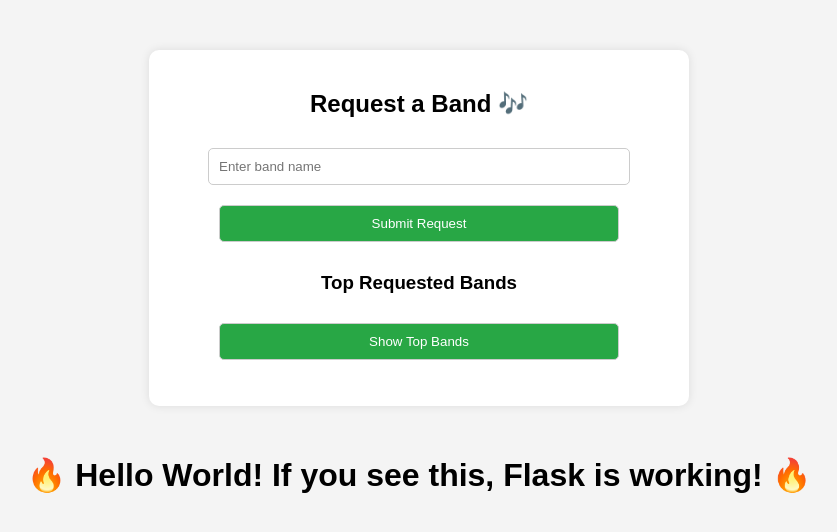
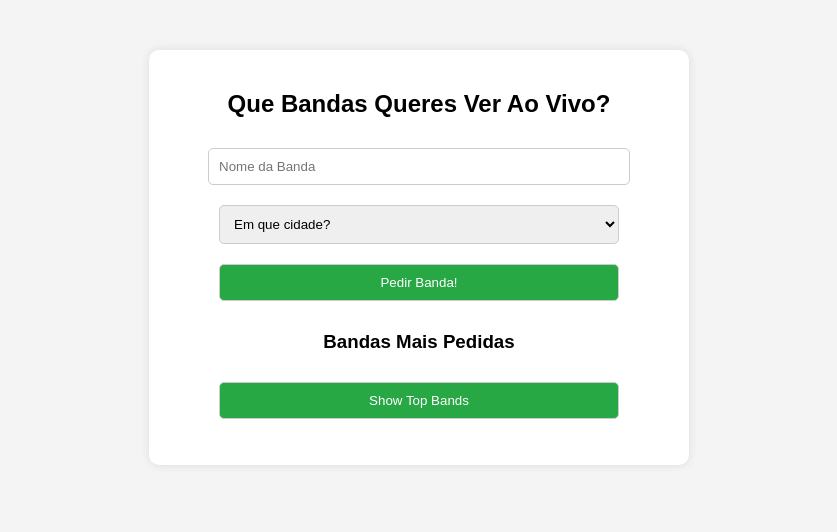
Before and after one commit to joaodessa/band-request-bot, a Flask app: template templates/index.html in a window 1280 px wide. Shown: the top 532 px of the page, without its empty margins (221-1058 px from the left). Run offline with Flask 3, Linux system fonts and the light colour scheme; the template is opened without the code that fills it, so the values that code supplies are empty.

Commit message:
Added city dropdown for band requests

```diff
--- a/app.py
+++ b/app.py
@@ -9,8 +9,7 @@ app = Flask(__name__)
 
 @app.route('/')
 def home():
-    print("🔥 Serving index.html!")  # Debugging print
-    return render_template('index.html')
+    return "<h1>Hello from Flask! 🚀</h1>"
 
 def authenticate_google_sheets():
     # Define the scope
@@ -27,12 +26,13 @@ def authenticate_google_sheets():
 
     return client
 
-def add_band_request(band_name, user_name="Anonymous"):
+def add_band_request(band_name, city, user_name="Anonymous"):
     client = authenticate_google_sheets()
-    sheet = client.open("Band Requests").sheet1  # Open the first sheet in the document
-    sheet.append_row([band_name, user_name])
+    sheet = client.open("Band Requests").sheet1
+    sheet.append_row([band_name, city, user_name])
 
-    return f"Added request for: {band_name}"
+    return f"Added request for: {band_name} in {city}"
+
 
 def get_most_requested_bands():
     client = authenticate_google_sheets()
@@ -56,13 +56,15 @@ def get_most_requested_bands():
 def handle_band_request():
     data = request.json
     band_name = data.get("band_name")
+    city = data.get("city")
     user_name = data.get("user_name", "Anonymous")
 
-    if not band_name:
-        return jsonify({"error": "Band name is required"}), 400
+    if not band_name or not city:
+        return jsonify({"error": "Band name and city are required"}), 400
 
-    response = add_band_request(band_name, user_name)
+    response = add_band_request(band_name, city, user_name)
     return jsonify({"message": response})
+
 
 @app.route('/top_bands', methods=['GET'])
 def show_top_bands():
--- a/templates/index.html
+++ b/templates/index.html
@@ -1,10 +1,12 @@
+<!DOCTYPE html>
+<html lang="en">
+<head>
 <!DOCTYPE html>
 <html lang="en">
 <head>
     <meta charset="UTF-8">
-    <meta name="viewport" content="width=device-width,
-initial-scale=1.0">
-    <title>Band Request Bot</title>
+    <meta name="viewport" content="width=device-width, initial-scale=1.0">
+    <title>Que Bandas Queres Ver ao Vivo?</title>
     <style>
         body {
             font-family: Arial, sans-serif;
@@ -19,7 +21,7 @@ initial-scale=1.0">
             border-radius: 10px;
             box-shadow: 0px 0px 10px rgba(0,0,0,0.1);
         }
-        input, button {
+        input, select, button {
             width: 80%;
             padding: 10px;
             margin: 10px;
@@ -43,37 +45,58 @@ initial-scale=1.0">
 <body>
 
     <div class="container">
-        <h2>Request a Band 🎶</h2>
-        <input type="text" id="bandName" placeholder="Enter band
-name">
-        <button onclick="submitRequest()">Submit Request</button>
+        <h2>Que Bandas Queres Ver Ao Vivo?</h2>
+
+        <!-- Band Name Input -->
+        <input type="text" id="bandName" placeholder="Nome da Banda">
+
+        <!-- City Selection Dropdown -->
+        <select id="cityName">
+            <option value="" disabled selected>Em que cidade?</option>
+            <option value="Aveiro">Aveiro</option>
+	    <option value="Braga">Braga</option>
+	    <option value="Coimbra">Coimbra</option>
+	    <option value="Coruna">A Coruña</option>
+	    <option value="Faro">Faro</option>
+	    <option value="Leiria">Leiria</option>
+      	    <option value="Lisboa">Lisbon</option>
+            <option value="Porto">Porto</option>
+            <option value="Santiago de Compostela">Santiago de Compostela</option>
+            <option value="Vigo">Vigo</option>
+            <option value="Viseu">Viseu</option>
+        </select>
+
+        <!-- Submit Button -->
+        <button onclick="submitRequest()">Pedir Banda!</button>
+
+        <!-- Response Message -->
         <p id="response"></p>
 
-        <h3>Top Requested Bands</h3>
+    <h3>Bandas Mais Pedidas</h3>
         <button onclick="fetchTopBands()">Show Top Bands</button>
         <ul id="topBandsList"></ul>
     </div>
 
     <script>
         function submitRequest() {
-            const bandName =
-document.getElementById("bandName").value;
-            if (!bandName) {
-                document.getElementById("response").innerText =
-"Please enter a band name!";
+            const bandName = document.getElementById("bandName").value;
+            const cityName = document.getElementById("cityName").value;
+
+            if (!bandName || !cityName) {
+                document.getElementById("response").innerText = "Insere uma banda e uma cidade!";
                 return;
             }
 
             fetch("/add_band", {
                 method: "POST",
                 headers: { "Content-Type": "application/json" },
-                body: JSON.stringify({ band_name: bandName })
+                body: JSON.stringify({ band_name: bandName, city: cityName })
             })
             .then(response => response.json())
             .then(data => {
-                document.getElementById("response").innerText =
-data.message;
+                document.getElementById("response").innerText = data.message;
                 document.getElementById("bandName").value = "";
+                document.getElementById("cityName").selectedIndex = 0;
             })
             .catch(error => console.error("Error:", error));
         }
@@ -82,8 +105,7 @@ data.message;
             fetch("/top_bands")
             .then(response => response.json())
             .then(data => {
-                const list =
-document.getElementById("topBandsList");
+                const list = document.getElementById("topBandsList");
                 list.innerHTML = "";
                 data.top_bands.split("\n").forEach(band => {
                     if (band.trim()) {
@@ -99,15 +121,3 @@ document.getElementById("topBandsList");
 
 </body>
 </html>
-<!DOCTYPE
-html>
-<html lang="en">
-<head>
-    <meta charset="UTF-8">
-    <meta name="viewport" content="width=device-width, initial-scale=1.0">
-    <title>Band Request Bot</title>
-</head>
-<body>
-    <h1>🔥 Hello World! If you see this, Flask is working! 🔥</h1>
-</body>
-</html>
```
